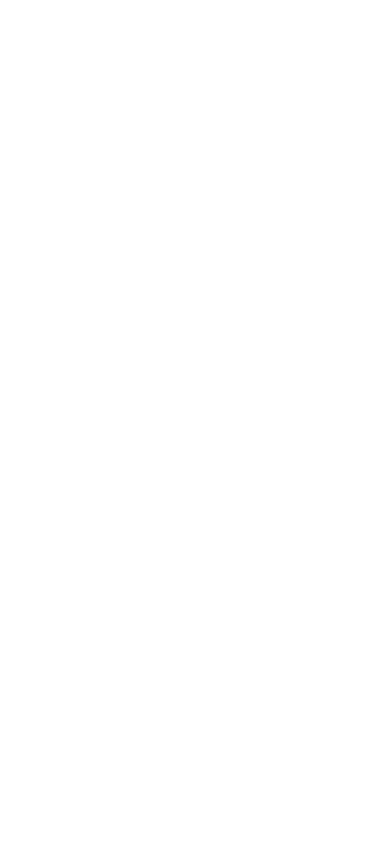
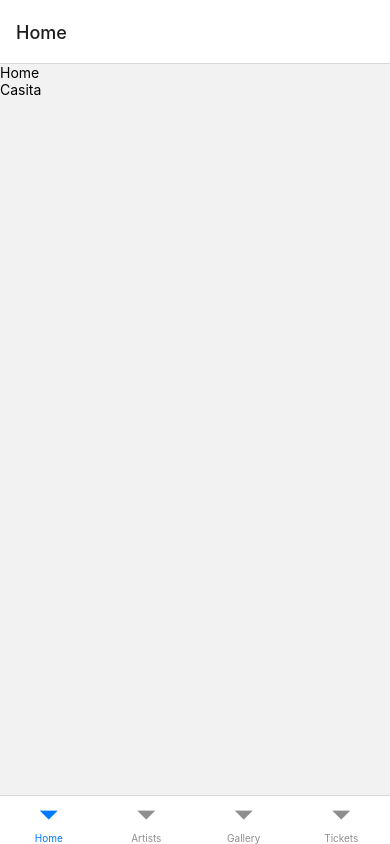
Before and after one commit to juancamiloed1227/ReactNativeAppWeb, a React Native app in the folder proyectoFinal/: screen / in a window 390 px wide. Built offline with nearby package versions, Linux system fonts and the light colour scheme.

Commit message:
Menu Tab realizado sin iconos ni estilos

```diff
--- a/proyectoFinal/App.js
+++ b/proyectoFinal/App.js
@@ -3,8 +3,26 @@
 import { NavigationContainer } from "@react-navigation/native";
 import { createBottomTabNavigator } from "@react-navigation/bottom-tabs";
 
+//Para el menu
+const Tab = createBottomTabNavigator();
+
+//Pantallas
+import Home from "./src/screens/Home";
+import Artists from "./src/screens/Artists";
+import Gallery from "./src/screens/Gallery";
+import Tickets from "./src/screens/Tickets";
+
 export default function App() {
-  return <NavigationContainer></NavigationContainer>;
+  return (
+    <NavigationContainer>
+      <Tab.Navigator>
+        <Tab.Screen name="Home" component={Home} />
+        <Tab.Screen name="Artists" component={Artists} />
+        <Tab.Screen name="Gallery" component={Gallery} />
+        <Tab.Screen name="Tickets" component={Tickets} />
+      </Tab.Navigator>
+    </NavigationContainer>
+  );
 }
 
 const styles = StyleSheet.create({
--- a/proyectoFinal/package.json
+++ b/proyectoFinal/package.json
@@ -10,15 +10,16 @@
     "eject": "expo eject"
   },
   "dependencies": {
+    "@react-navigation/bottom-tabs": "^6.3.1",
     "@react-navigation/native": "^6.0.10",
     "expo": "~45.0.0",
     "expo-status-bar": "~1.3.0",
     "react": "17.0.2",
     "react-dom": "17.0.2",
     "react-native": "0.68.2",
-    "react-native-web": "0.17.7",
+    "react-native-safe-area-context": "4.2.4",
     "react-native-screens": "~3.11.1",
-    "react-native-safe-area-context": "4.2.4"
+    "react-native-web": "0.17.7"
   },
   "devDependencies": {
     "@babel/core": "^7.12.9"
--- a/proyectoFinal/src/screens/Artists.js
+++ b/proyectoFinal/src/screens/Artists.js
@@ -0,0 +1,11 @@
+import React from "react";
+import { StyleSheet, Text, View } from "react-native";
+
+export default function Artists() {
+  return (
+    <View>
+      <Text>Artists</Text>
+      <Text>Aristas</Text>
+    </View>
+  );
+}
--- a/proyectoFinal/src/screens/Gallery.js
+++ b/proyectoFinal/src/screens/Gallery.js
@@ -0,0 +1,11 @@
+import React from "react";
+import { StyleSheet, Text, View } from "react-native";
+
+export default function Gallery() {
+  return (
+    <View>
+      <Text>Gallery</Text>
+      <Text>Galeria</Text>
+    </View>
+  );
+}
--- a/proyectoFinal/src/screens/Home.js
+++ b/proyectoFinal/src/screens/Home.js
@@ -2,5 +2,10 @@
 import { StyleSheet, Text, View } from "react-native";
 
 export default function Home() {
-  return <></>;
+  return (
+    <View>
+      <Text>Home</Text>
+      <Text>Casita</Text>
+    </View>
+  );
 }
--- a/proyectoFinal/src/screens/Tickets.js
+++ b/proyectoFinal/src/screens/Tickets.js
@@ -0,0 +1,11 @@
+import React from "react";
+import { StyleSheet, Text, View } from "react-native";
+
+export default function Tickets() {
+  return (
+    <View>
+      <Text>Tickets</Text>
+      <Text>Boletitas</Text>
+    </View>
+  );
+}
```
Also changed, not shown: 1 other file (tests, documents, lock files or other folders).
